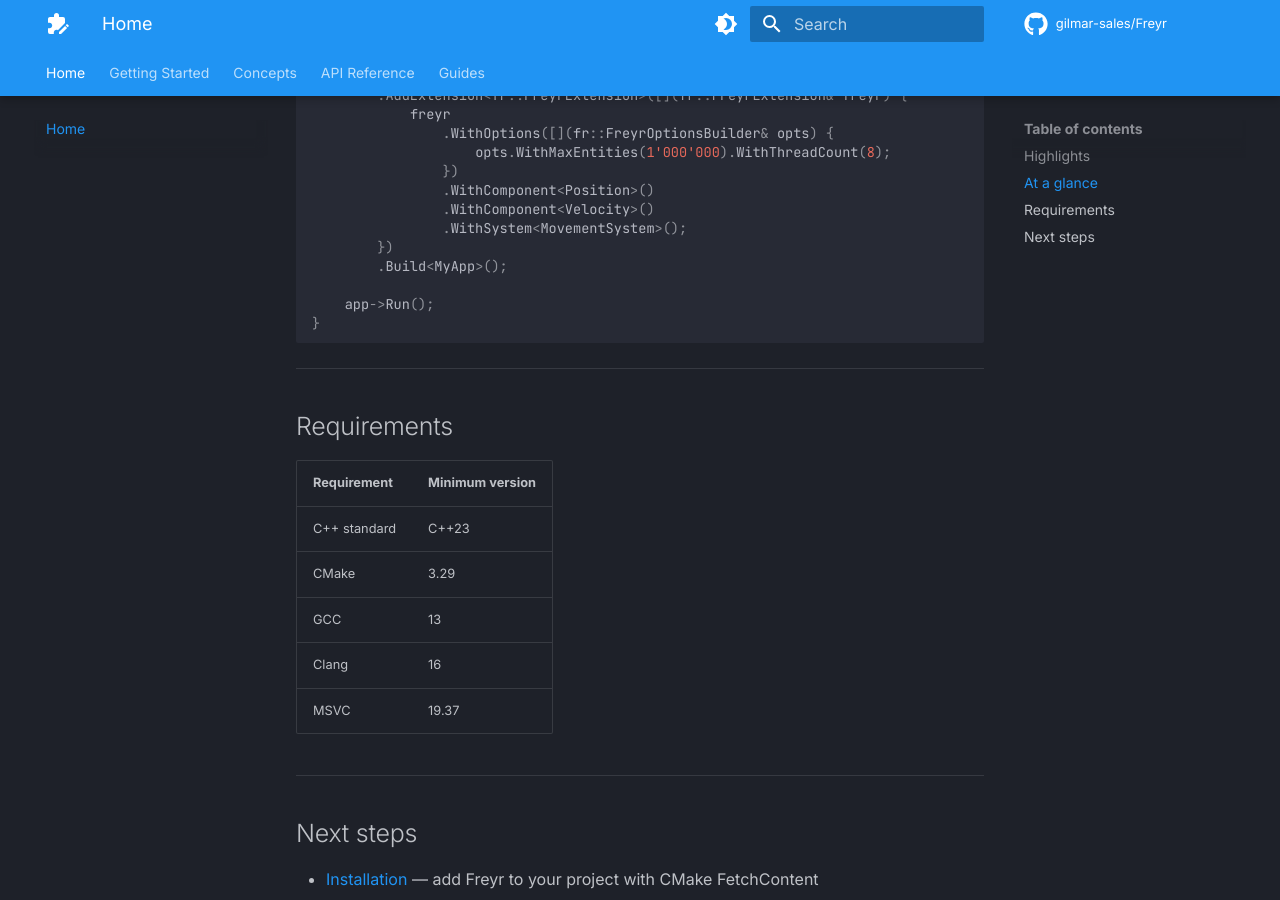
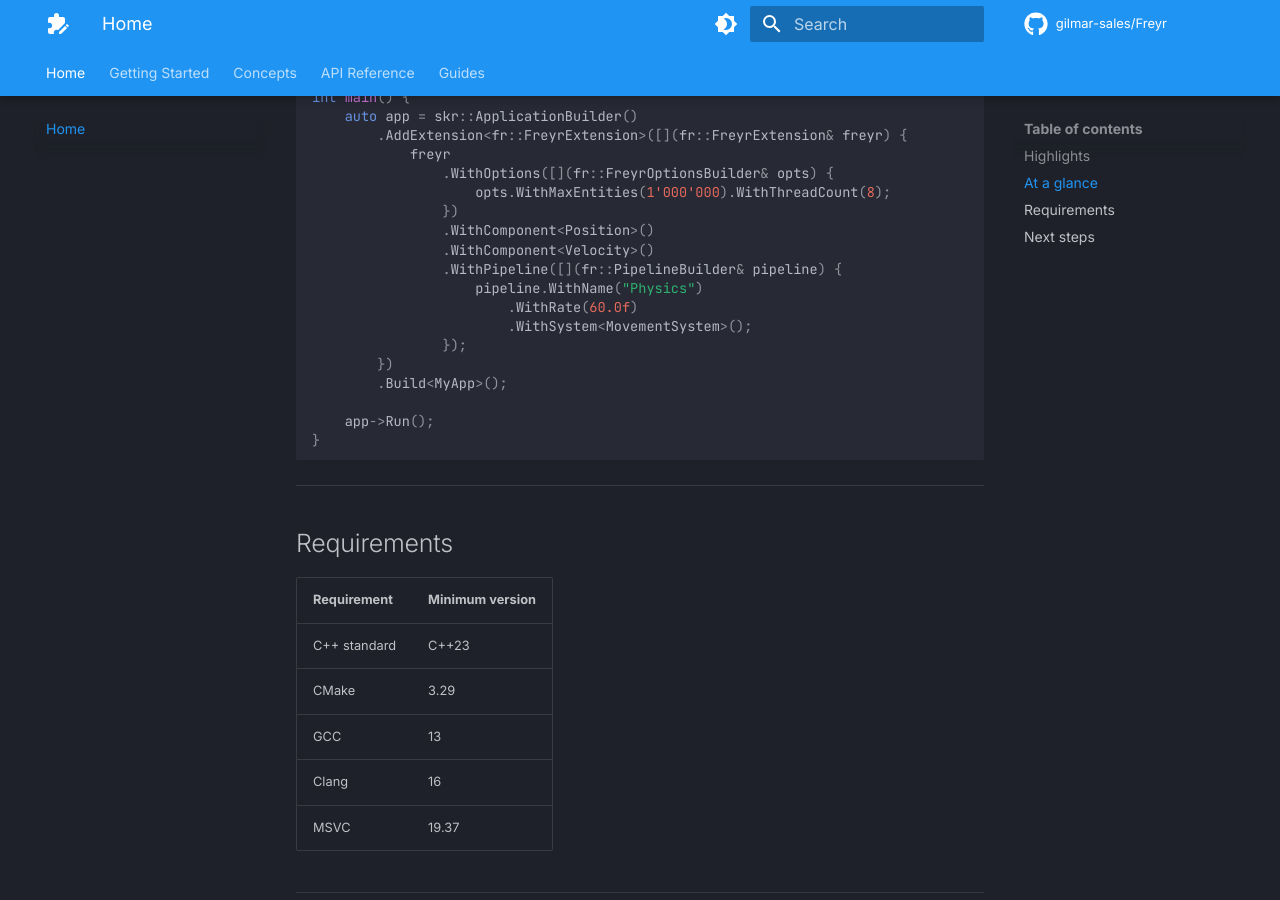
Before and after one commit to gilmar-sales/Freyr, an MkDocs documentation site: the page built from docs/index.md, in a window 1280 px wide and 900 px high, scrolled down 1315 px. Built offline with MkDocs 1.6.1 and Material for MkDocs 9.7.7, drawn with Linux system fonts in a browser that asks for light colours; comment, search, counter and statistics services are not loaded.

Commit message:
docs(base): update documentation

```diff
--- a/CMakeLists.txt
+++ b/CMakeLists.txt
@@ -29,7 +29,7 @@ if (FREYR_PROFILING)
   add_subdirectory(vendor/perfetto)
 endif (FREYR_PROFILING)
 
-project(freyr LANGUAGES C CXX VERSION 0.25.3)
+project(freyr LANGUAGES C CXX VERSION 0.25.4)
 
 if (FREYR_BUILD_EXAMPLES)
   add_subdirectory(examples)
--- a/docs/index.md
+++ b/docs/index.md
@@ -17,26 +17,25 @@ behaviour and straightforward parallelism without manual synchronization.
 
     ---
 
-  Entities are stored in contiguous archetype chunks, minimising cache misses. Two scheduling strategies let you tune
-  between cache affinity and load balancing.
+    Entities are stored in contiguous archetype chunks, minimising cache misses. Two scheduling strategies let you tune between cache affinity and load balancing.
 
 -   :material-cogs:{ .lg .middle } **Simple, composable API**
 
     ---
 
-  Fluent builder pattern throughout — configure components, systems, and options with a single, readable call chain.
+    Fluent builder pattern throughout — configure components, systems, and options with a single, readable call chain.
 
 -   :material-view-parallel:{ .lg .middle } **Built-in multithreading**
 
     ---
 
-  `ForEachAsync` distribute chunk processing across a lock-free thread pool with zero boilerplate.
+    `ForEachAsync` distribute chunk processing across a lock-free thread pool with zero boilerplate.
 
 -   :material-broadcast:{ .lg .middle } **Decoupled event system**
 
     ---
 
-  Thread-safe publish/subscribe bus lets systems communicate without direct dependencies.
+    Thread-safe publish/subscribe bus lets systems communicate without direct dependencies.
 
 </div>
 
@@ -73,7 +72,11 @@ int main() {
                 })
                 .WithComponent<Position>()
                 .WithComponent<Velocity>()
-                .WithSystem<MovementSystem>();
+                .WithPipeline([](fr::PipelineBuilder& pipeline) {
+                    pipeline.WithName("Physics")
+                        .WithRate(60.0f)
+                        .WithSystem<MovementSystem>();
+                });
         })
         .Build<MyApp>();
 
```
